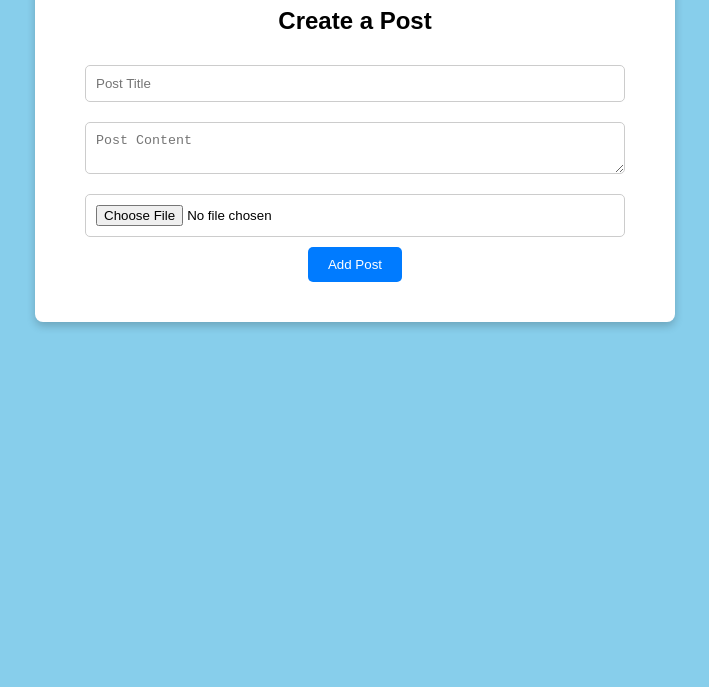
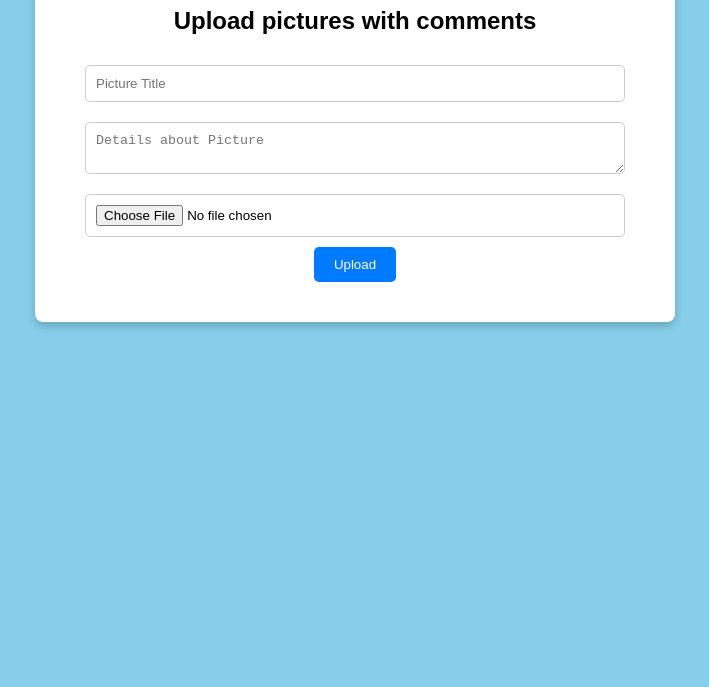
Before and after one commit to KhuramMurad/project-repo-3-tier-webapp, a website: page public/index.html in a window 1280 px wide. Shown: the part 113-800 px from the top of the page, without its empty margins (285-994 px from the left). Drawn offline with Linux system fonts and the light colour scheme; no server answers.

Commit message:
index.html is modied with meaningful titles

```diff
--- a/public/index.html
+++ b/public/index.html
@@ -78,14 +78,14 @@
 </head>
 <body>
     <div id="main-container">
-        <h1>Posts</h1>
+        <h1>Welcome to Pictures Blog</h1>
 
-        <h2>Create a Post</h2>
+        <h2>Upload pictures with comments</h2>
         <form id="post-form" enctype="multipart/form-data">
-            <input type="text" id="post-title" placeholder="Post Title" required>
-            <textarea id="post-content" placeholder="Post Content" required></textarea>
+            <input type="text" id="post-title" placeholder="Picture Title" required>
+            <textarea id="post-content" placeholder="Details about Picture" required></textarea>
             <input type="file" id="post-image" accept="image/*">
-            <button type="submit">Add Post</button>
+            <button type="submit">Upload</button>
         </form>
 
         <div id="posts-container"></div>
```
